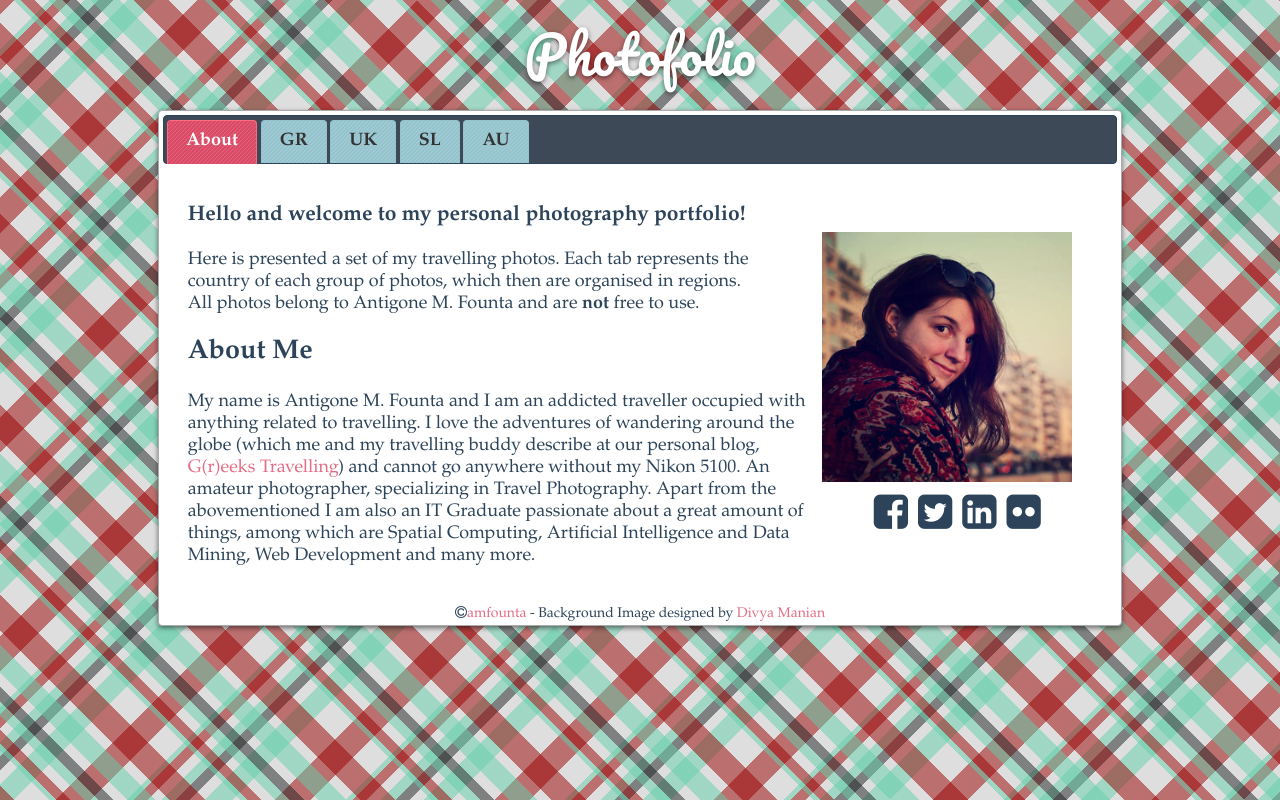
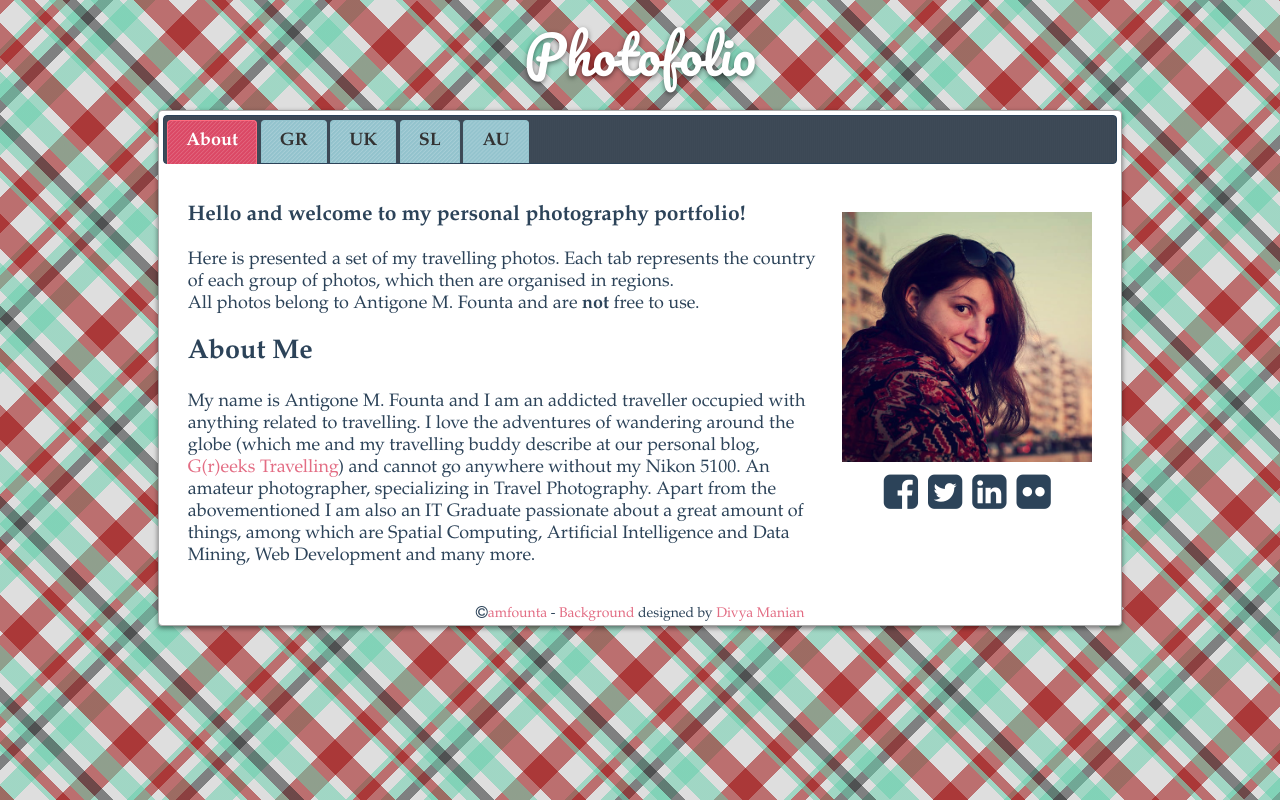
Before and after one commit to AndyFou/photofolio, a plain HTML site: page index.html in a window 1280 px wide. Drawn offline with Linux system fonts and the light colour scheme.

Commit message:
Shadow added to photos. Copyrights fixed.

```diff
--- a/index.html
+++ b/index.html
@@ -48,7 +48,7 @@
 					<p>My name is Antigone M. Founta and I am an addicted traveller occupied with anything related to travelling. I love the adventures of wandering around the globe (which me and my travelling buddy describe at our personal blog, <a class="text-url" href="https://greekstravelling.wordpress.com/" target="_blank">G(r)eeks Travelling</a>) and cannot go anywhere without my Nikon 5100. An amateur photographer, specializing in Travel Photography. Apart from the abovementioned I am also an IT Graduate passionate about a great amount of things, among which are Spatial Computing, Artificial Intelligence and Data Mining, Web Development and many more.</p>
 				</div>
 				<div class="footer">
-					<i class="fa fa-copyright"></i><a class="text-url" href="http://www.amfounta.com/">amfounta</a> - Background Image designed by <a class="text-url" href="http://lea.verou.me/css3patterns/#madras" target="_blank">Divya Manian</a>
+					<i class="fa fa-copyright"></i><a class="text-url" href="http://www.amfounta.com/">amfounta</a> - <a class="text-url" href="http://lea.verou.me/css3patterns/#madras" target="_blank">Background</a> designed by <a class="text-url" href="http://nimbupani.com/" target="_blank"> Divya Manian</a>
 				</div>
 				<div class="clear"></div>
 			 </div>
@@ -105,6 +105,9 @@
 					</article>
 				</div>
 				<div class="clear"></div>
+				<div class="footer">
+					<i class="fa fa-copyright"></i><a class="text-url" href="http://www.amfounta.com/">amfounta</a> - <a class="text-url" href="http://lea.verou.me/css3patterns/#madras" target="_blank">Background</a> designed by <a class="text-url" href="http://nimbupani.com/" target="_blank"> Divya Manian</a>
+				</div>
 			 </div>
 			 <div id="tabs-3">
 				<!-- <label for="uk">Select a region:</label>
@@ -126,6 +129,9 @@
 					</article>
 				</div>
 				<div class="clear"></div>
+				<div class="footer">
+					<i class="fa fa-copyright"></i><a class="text-url" href="http://www.amfounta.com/">amfounta</a> - <a class="text-url" href="http://lea.verou.me/css3patterns/#madras" target="_blank">Background</a> designed by <a class="text-url" href="http://nimbupani.com/" target="_blank"> Divya Manian</a>
+				</div>
 			 </div>
 			 <div id="tabs-4">
 				<div class="photos">
@@ -140,6 +146,9 @@
 					</article>
 				</div>
 				<div class="clear"></div>
+				<div class="footer">
+					<i class="fa fa-copyright"></i><a class="text-url" href="http://www.amfounta.com/">amfounta</a> - <a class="text-url" href="http://lea.verou.me/css3patterns/#madras" target="_blank">Background</a> designed by <a class="text-url" href="http://nimbupani.com/" target="_blank"> Divya Manian</a>
+				</div>
 			 </div>
 			 <div id="tabs-5">
 				<div class="photos">
@@ -154,6 +163,9 @@
 					</article>
 				</div>
 				<div class="clear"></div>
+				<div class="footer">
+					<i class="fa fa-copyright"></i><a class="text-url" href="http://www.amfounta.com/">amfounta</a> - <a class="text-url" href="http://lea.verou.me/css3patterns/#madras" target="_blank">Background</a> designed by <a class="text-url" href="http://nimbupani.com/" target="_blank"> Divya Manian</a>
+				</div>
 			 </div>
 		</div>
 	</body>
--- a/styles/style.css
+++ b/styles/style.css
@@ -46,10 +46,11 @@ select {
 }
 
 .myphoto{
-	padding: 25px 10px 100px 25px;
+	padding: 15px 0 100px 25px;
 	float: right;
 	height: 250px;
 	width: 250px;
+	box-shadow: none;
 }
 
 .aboutme{
@@ -103,3 +104,7 @@ article{
 	bottom: -20px;
 	text-align: center;
 }
+
+img{
+	box-shadow: 0 2px 5px rgba(0, 0, 0, 0.5)
+}
```
